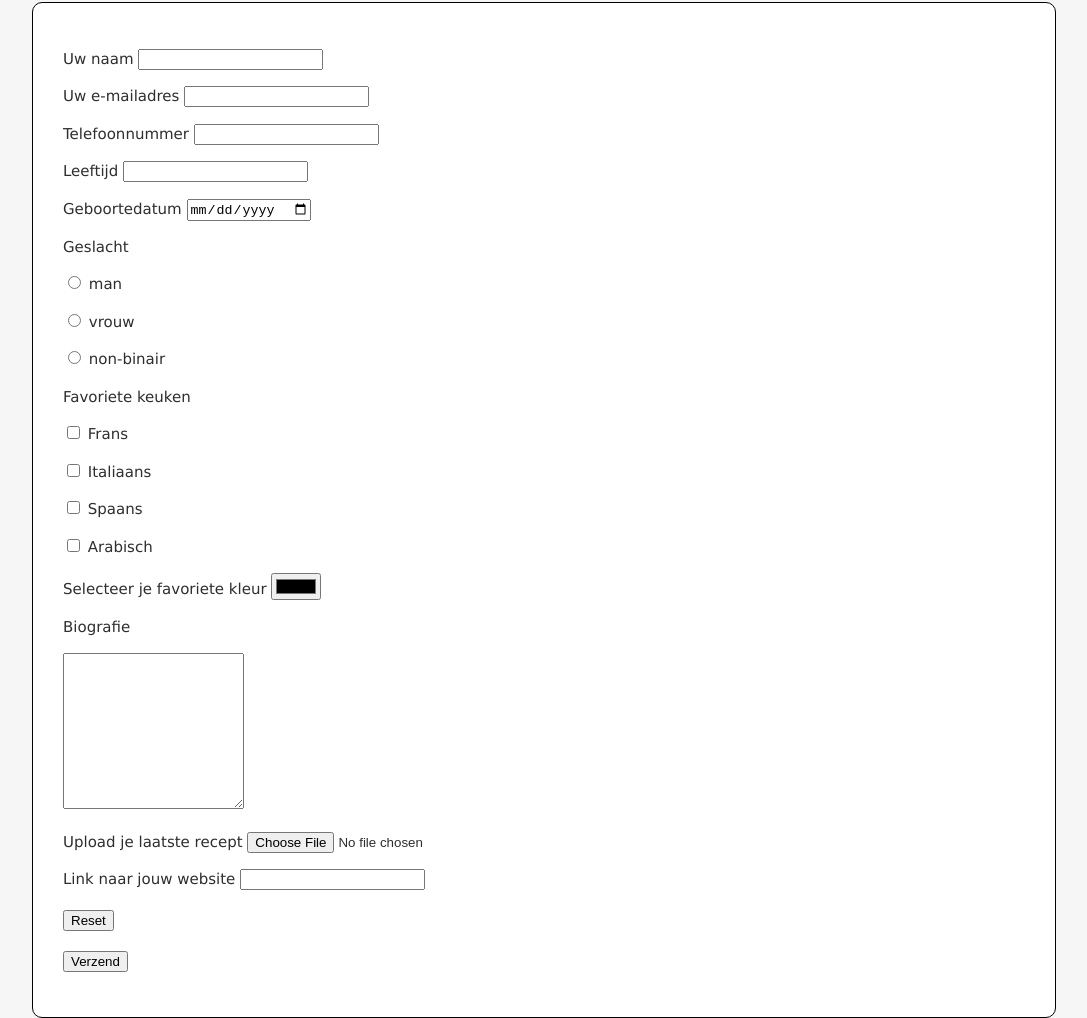
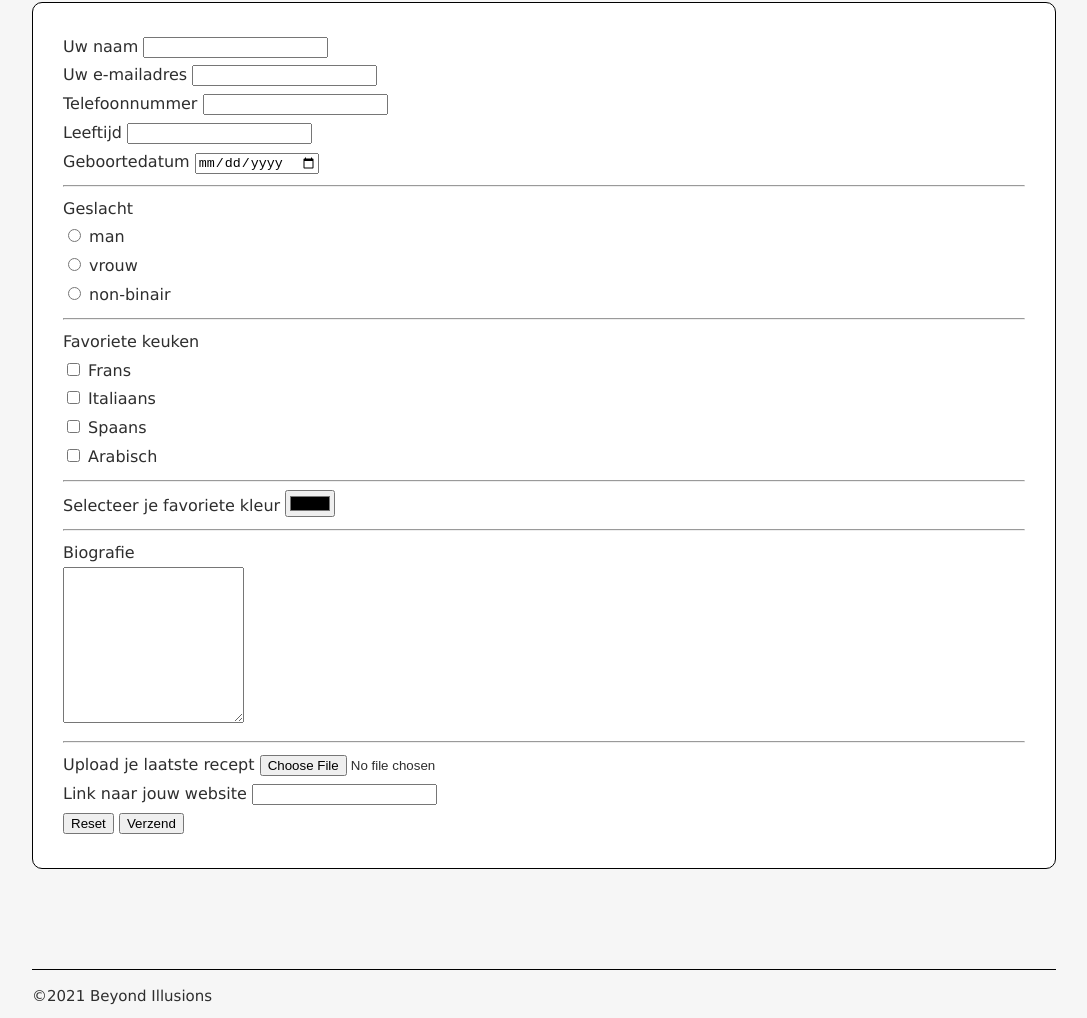
Before and after one commit to pzeylstra/winc_opdracht_7, a plain HTML site: page contact.html in a window 1280 px wide. Shown: the part 217-1235 px from the top of the page, without its empty margins (96-1183 px from the left). Drawn offline with Linux system fonts and the light colour scheme.

Commit message:
Update contact.html

```diff
--- a/contact.html
+++ b/contact.html
@@ -20,67 +20,89 @@
     </header>
     <main class="contactpagina">
         <form name="contact" method="POST" data-netlify="true">
-            <p>
+            <div>
                 <label>Uw naam <input type="text" name="naam" /></label>
-            </p>
-            <p>
+            </div>
+            <div>
                 <label>Uw e-mailadres <input type="email" name="e-mailadres" /></label>
-            </p>
-            <p>
+            </div>
+            <div>
                 <label>Telefoonnummer <input type="tel" name="telefoonnummer" /></label>
-            </p>
-            <p>
+            </div>
+            <div>
                 <label>Leeftijd <input type="number" name="leeftijd" /></label>
-            </p>
-            <p>
+            </div>
+            <div>
                 <label>Geboortedatum <input type="date" name="geboortedatum" /></label>
-            </p>
-            <p>
+            </div>
+
+            <hr />
+
+            <div>
                 <label>Geslacht</label>
-            <p></label>
-                <input type="radio" id="man" name="geslacht" value="man"> <label for="man">man</label>
-            </p>
-            <p>
-                <input type="radio" id="vrouw" name="geslacht" value="vrouw"> <label for="vrouw">vrouw</label>
-            </p>
-            <p>
-                <input type="radio" id="non-binair" name="geslacht" value="non-binair"> <label
+                <div>
+                    <input type="radio" id="man" name="geslacht" value="man" /> <label for="man">man</label>
+                </div>
+            </div>
+            <div>
+                <input type="radio" id="vrouw" name="geslacht" value="vrouw" /> <label for="vrouw">vrouw</label>
+            </div>
+            <div>
+                <input type="radio" id="non-binair" name="geslacht" value="non-binair" /> <label
                     for="non-binair">non-binair</label>
-            </p>
-            <p> <label>Favoriete keuken</label>
-            <p></label>
+            </div>
+
+            <hr />
+
+            <div>
+                <label>Favoriete keuken</label>
+                <div>
                     <input type="checkbox" name="favoriete keuken" id="keuken" />
                     <label for="keuken">Frans</label>
-            </p>
-            <p>
+                </div>
+                <div>
                     <input type="checkbox" name="favoriete keuken" id="keuken" value="Italiaans" />
                     <label for="keuken">Italiaans</label>
-            </p>
-            </p>
-            <p>
+                </div>
+                <div>
                     <input type="checkbox" name="favoriete keuken" id="keuken" value="Spaans" />
                     <label for="keuken">Spaans</label>
-            </p>
-            <p>
+                </div>
+                <div>
                     <input type="checkbox" name="favoriete keuken" id="keuken" value="Arabisch" />
                     <label for="keuken">Arabisch</label>
-            </p>
-            <p>
-                <label for="kleur_schort">Selecteer je favoriete kleur</label> <input type="color" id="kleur_schort" name="favoriete_kleur">
-            </p>
-            <p>
-                <label>Biografie<p><textarea name="biografie" rows="10"></textarea></label>
-            </p>
-            <p>
-                <label>Upload je laatste recept <input type="file"></label>
-            </p>
-            <p>
-                <label>Link naar jouw website <input type="url"></label>
-            </p>
+                </div>
+            </div>
+
+            <hr />
+
+            <div>
+                <label for="kleur_schort">Selecteer je favoriete kleur</label> <input type="color" id="kleur_schort"
+                    name="favoriete_kleur">
+            </div>
+
+            <hr />
+
+            <div>
+                <label>Biografie</label>
+                <div>
+                    <textarea id="bio" name="biografie" rows="10"></textarea>
+                </div>
+            </div>
+
+            <hr />
+
+            <div>
+                <label>Upload je laatste recept</label>
+                <input id="bestand" type="file" name="bestand" />
+            </div>
+            <div>
+                <label>Link naar jouw website</label>
+                <input type="url" name="url" id="url" />
+            </div>
+
             <button type="reset">Reset</button>
-            <p>
             <button type="submit">Verzend</button>
-            </p>
         </form>
     </main>
     <footer class="border_top">
```
Lines whose indentation alone changed are shown as unchanged.
